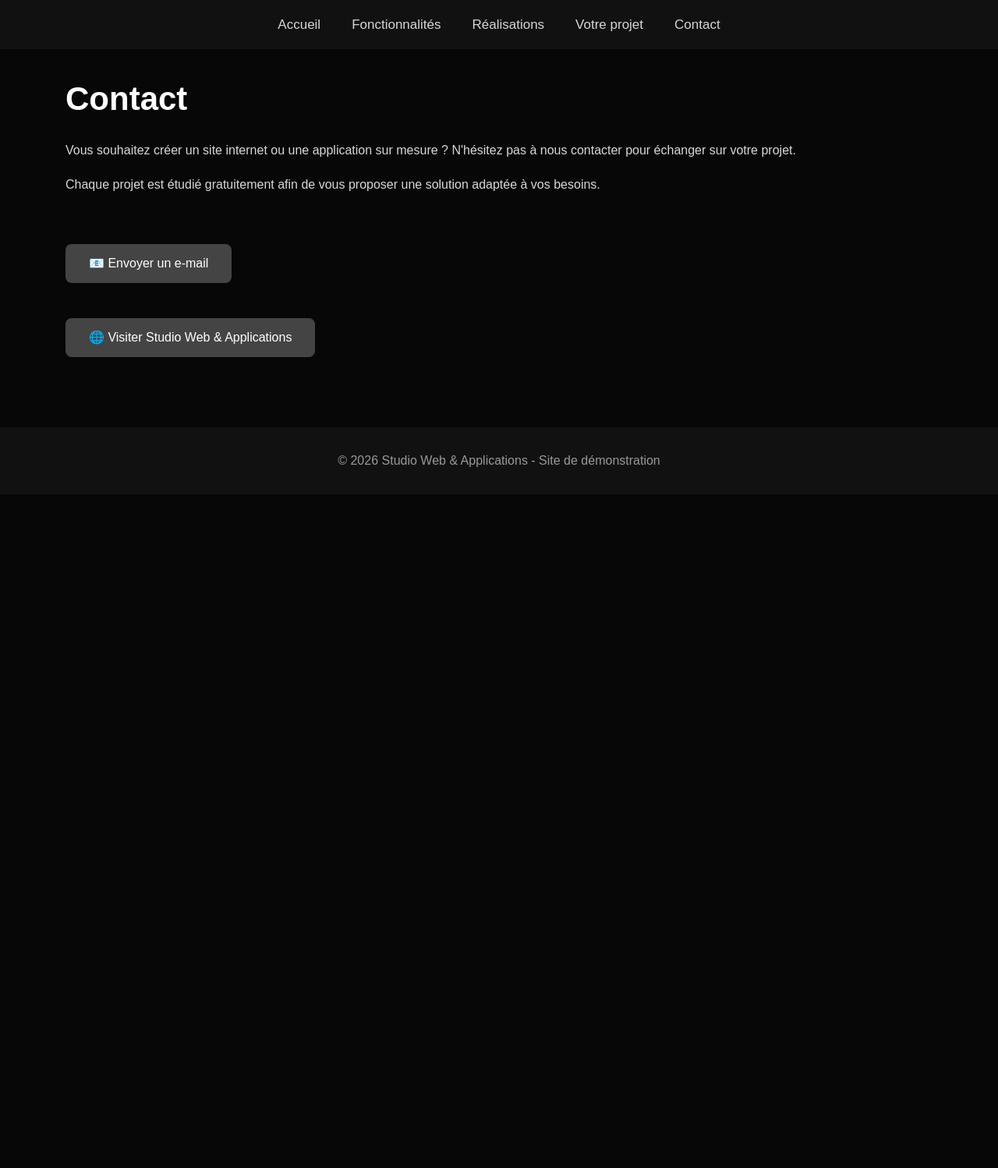
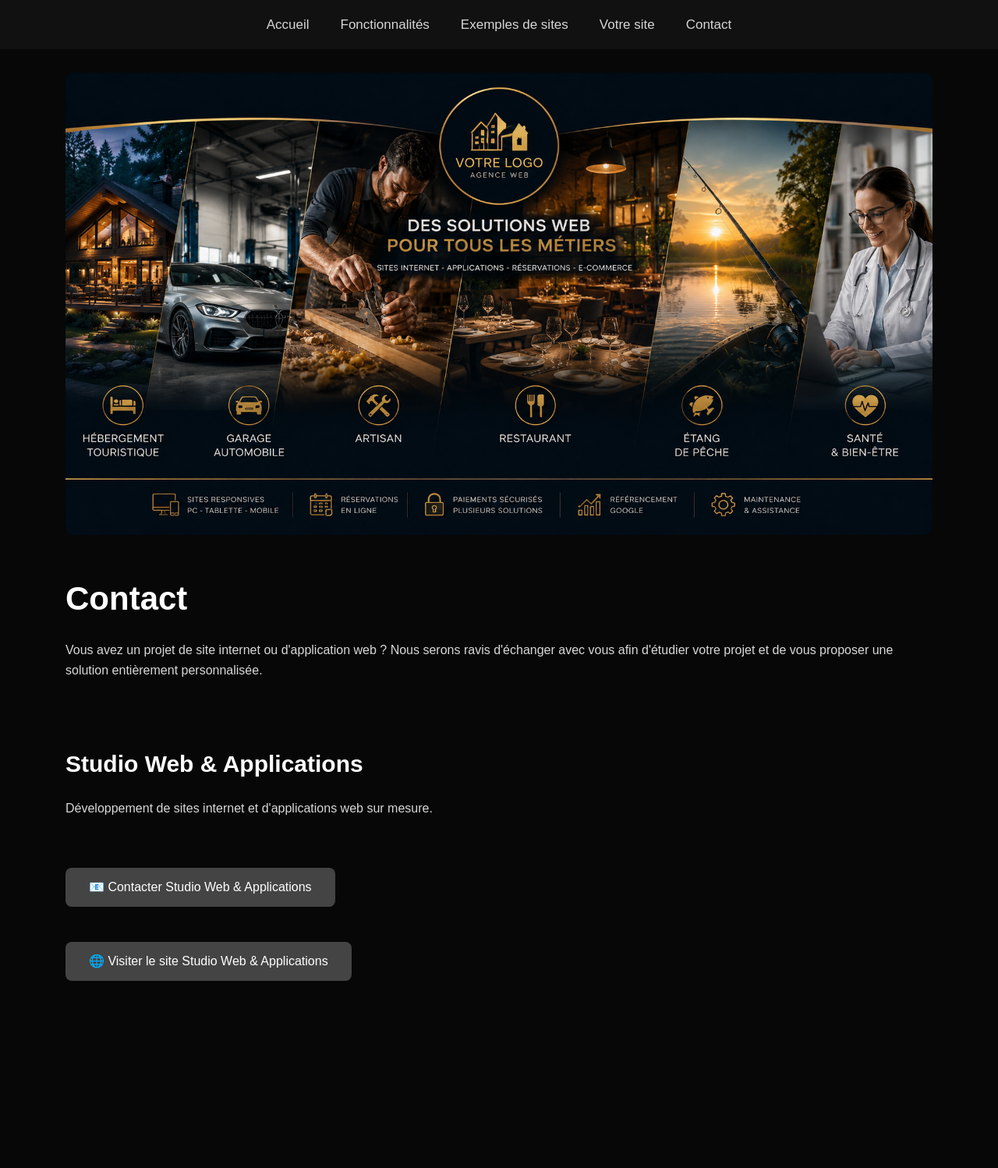
Before and after one commit to MSEDIT-1304/demo-site-web, a Flask app: template templates/contact.html in a window 1280 px wide. Shown: the top 1498 px of the page at 78% size. Before the commit the page ends 599 px from the top, so only its background shows below. Run offline with Flask 3, Linux system fonts and the light colour scheme; the template is opened without the code that fills it, so the values that code supplies are empty.

Commit message:
Update contact.html

```diff
--- a/templates/contact.html
+++ b/templates/contact.html
@@ -18,24 +18,33 @@
 
 <a href="/">Accueil</a>
 <a href="/fonctionnalites">Fonctionnalités</a>
-<a href="/realisations">Réalisations</a>
-<a href="/projet">Votre projet</a>
+<a href="/realisations">Exemples de sites</a>
+<a href="/projet">Votre site</a>
 <a href="/contact">Contact</a>
 
 </nav>
 
 <div class="contenu">
 
+<img src="{{ url_for('static', filename='image/banniere.png') }}" class="banniere">
+
 <h1>Contact</h1>
 
 <p>
-Vous souhaitez créer un site internet ou une application sur mesure ?
-N'hésitez pas à nous contacter pour échanger sur votre projet.
+
+Vous avez un projet de site internet ou d'application web ?
+
+Nous serons ravis d'échanger avec vous afin d'étudier votre projet et de vous proposer une solution entièrement personnalisée.
+
 </p>
+
+<br>
+
+<h2>Studio Web & Applications</h2>
 
 <p>
 
-Chaque projet est étudié gratuitement afin de vous proposer une solution adaptée à vos besoins.
+Développement de sites internet et d'applications web sur mesure.
 
 </p>
 
@@ -44,7 +53,7 @@ Chaque projet est étudié gratuitement afin de vous proposer une solution adapt
 <a class="bouton"
 href="mailto:studio.web.applications@gmail.com">
 
-📧 Envoyer un e-mail
+📧 Contacter Studio Web & Applications
 
 </a>
 
@@ -54,11 +63,17 @@ href="mailto:studio.web.applications@gmail.com">
 href="https://studio-web-applications.onrender.com"
 target="_blank">
 
-🌐 Visiter Studio Web & Applications
+🌐 Visiter le site Studio Web & Applications
 
 </a>
 
 </div>
+
+<br><br>
+
+<br><br>
+
+<br><br>
 
 <footer>
 
```
